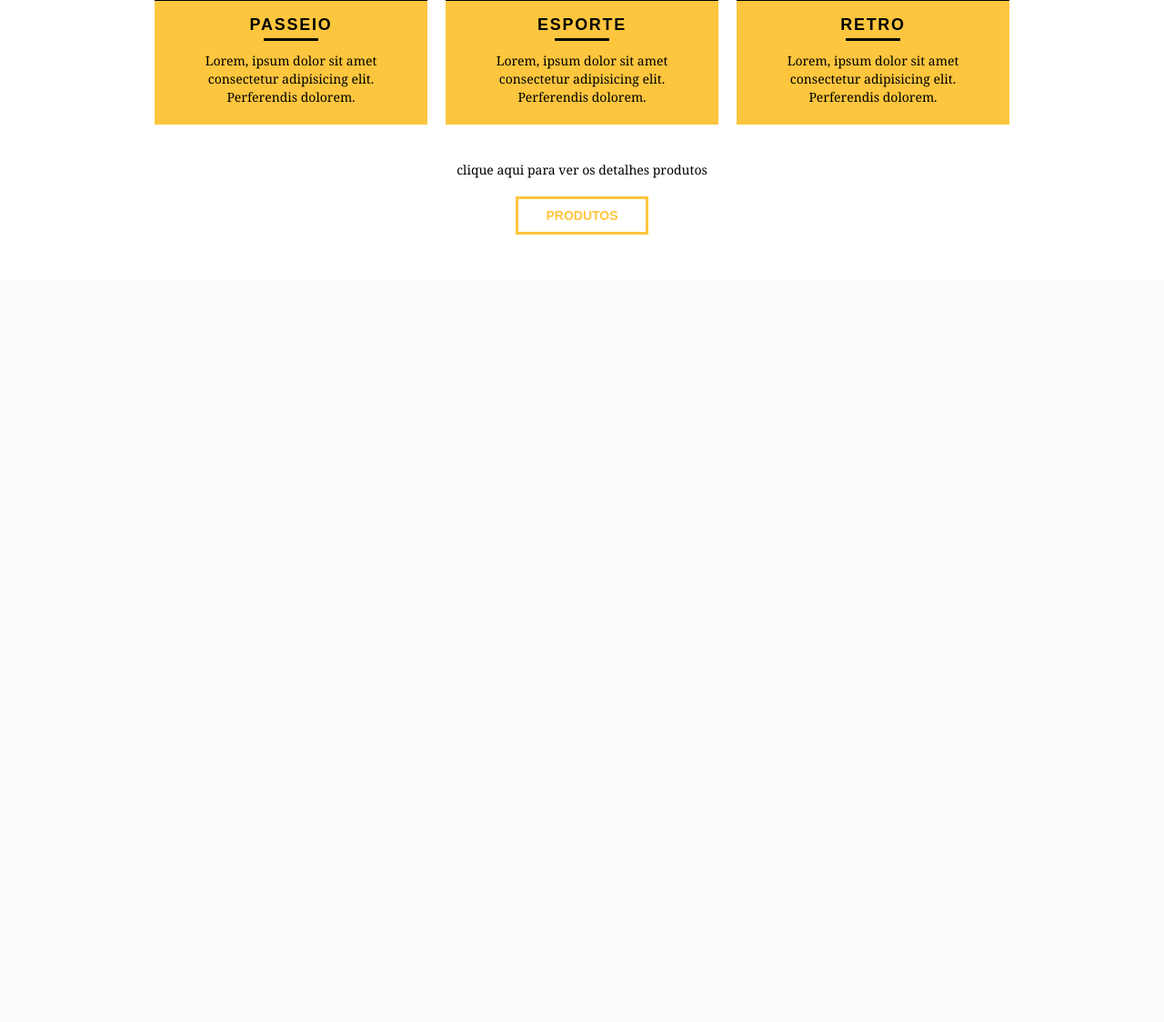
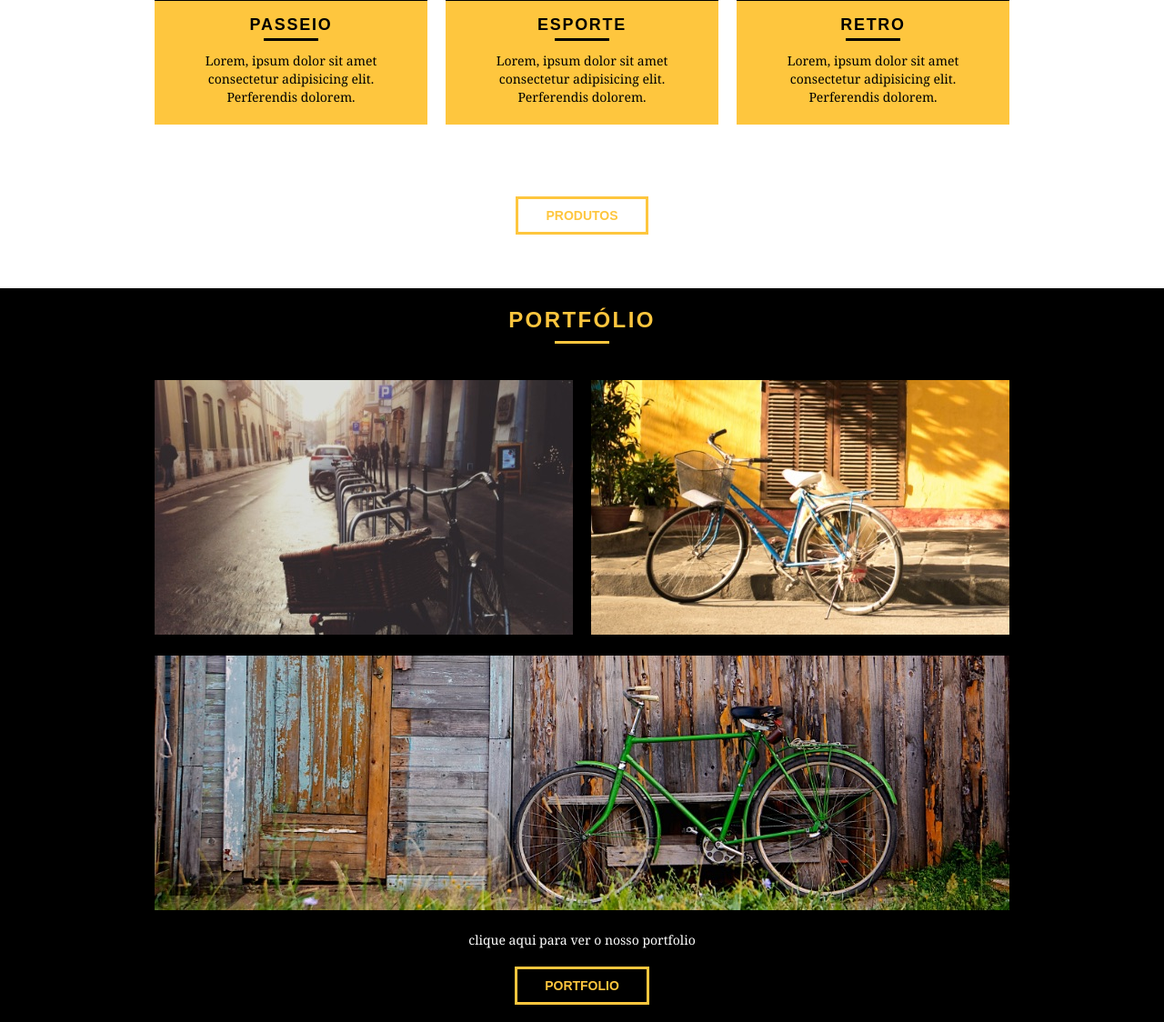
Before and after one commit to RafaelJuniorM/Origamid-Bikcraft, a PHP site: page / in a window 1280 px wide. Shown: the part 798-1922 px from the top of the page at 91% size. Before the commit the page ends 1056 px from the top, so only its background shows below. Run offline with PHP 8.4, Linux system fonts and the light colour scheme.

Commit message:
portfolio
08/09 - foram adicionado a seção de portfolio do nosso site.

```diff
--- a/css/style.css
+++ b/css/style.css
@@ -18,6 +18,7 @@ p {
   line-height: 20px;
   padding: 10px 30px;
   text-transform: uppercase;
+
 }
 
 .btn:hover {
@@ -183,11 +184,46 @@ p {
 
 .call-to-action {
   padding-top: 40px ;
+  height: 100px;
   text-align: center;
   clear: both;
-
+  margin-bottom: 20px;
 }
 
 .call-to-action p {
   margin-bottom: 30px;
 }
+
+/* ======== PORTFOLIO ========= */
+.portfolio {
+  width: 100vw;
+  background-color: #000000;
+}
+
+.portfolio .subtitle { /* Quando o fundo for preto */
+  color: #FEC63E;
+  margin-top: 20px;
+}
+
+.portfolio .subtitle:after{
+  background: #FEC63E;
+  content: "";
+  display: block;
+  margin: 8px auto;
+  height: 3px;
+  width: 60px;
+}
+
+.portfolio_lista li:last-child {
+  margin-top: 20px;
+}
+
+.call-to-action p {
+  color: #fff;
+}
+
+.portfolio  .call-to-action {
+  padding-top: 20px;
+}
+
+/* =========== QUALIDADE ============= */
--- a/index.html
+++ b/index.html
@@ -46,6 +46,7 @@
   </section>
 
   <main>
+    <!-- ====== INICIA PRODUTOS ========== -->
     <section class="container produtos">
 
       <h2 class="subtitle"> Produtos  </h2>
@@ -97,13 +98,38 @@
 
       <div class="call-to-action">
         <p> clique aqui para ver os detalhes produtos </p>
-
         <a href="produtos.html" class="btn btn-preto">Produtos</a>
       </div>
+    </section>
+    <!-- ======= TERMINA PRODUTOS =============== -->
+    <!-- ====== INICIA PORTFOLIO ========== -->
+    <section class="portfolio">
+      <div class=" container">
+        <h2 class="subtitle"> Portfólio</h2>
 
+        <div >
+          <ul class="portfolio_lista">
+            <li class="grid-8">
+              <img src="img/portfolio/retro.jpg" alt="bike esporte">
+            </li>
 
+            <li class="grid-8">
+              <img src="img/portfolio/passeio.jpg" alt="bike passeio">
+            </li>
+
+            <li class="grid-16">
+              <img src="img/portfolio/esporte.jpg" alt="bike retro">
+            </li>
+          </ul>
+
+        </div>
+        <div class="call-to-action">
+          <p> clique aqui para ver o nosso portfolio </p>
+          <a href="portfolio.html" class="btn">Portfolio</a>
+        </div>
+
+      </div>
     </section>
-
 
   </main>
 </body>
```
